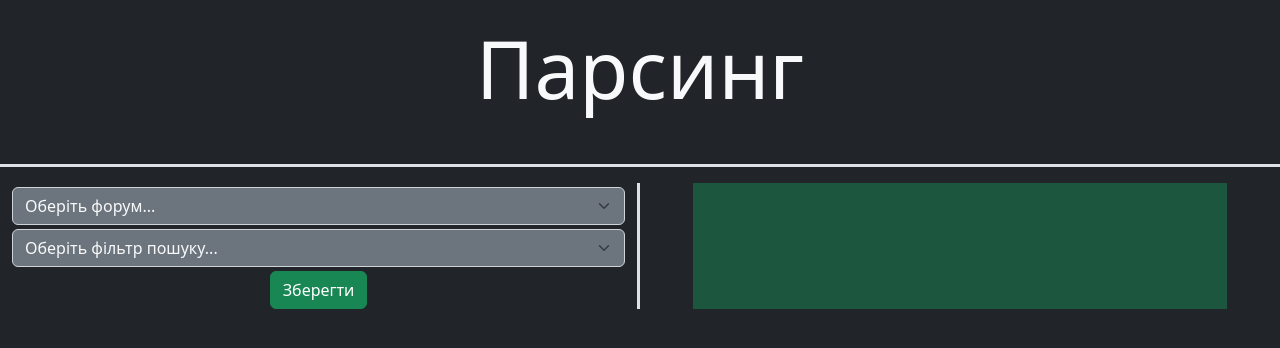
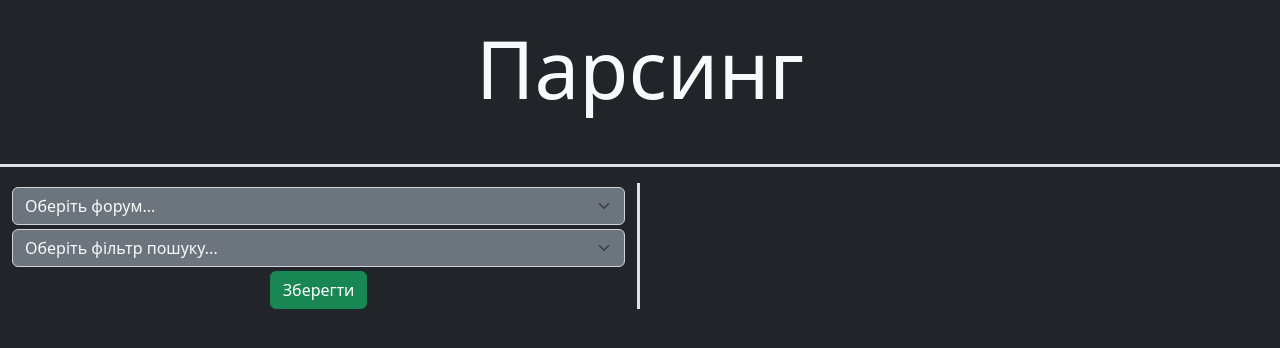
Before and after one commit to KinKinoV/Parser, a Django app: page /parsing/ in a window 1280 px wide. Shown: the part 58-406 px from the top of the page. Run offline with Django 4.2, Linux system fonts and the light colour scheme; data comes from the database, SQL or seed files in the repository; data that the repository does not hold is empty; parts of the project's set-up code (start-up, migrations or seed data) failed here and were passed over.

Commit message:
[v2.0_feature/parser.py_better_search] Moved polling for messages to stopButton.html

```diff
--- a/parser/templates/parser/parse_page.html
+++ b/parser/templates/parser/parse_page.html
@@ -9,13 +9,6 @@
 <div class="container-fluid border-top border-3 my-5" hx-headers='{"X-CSRFToken": "{{ csrf_token }}"}'>
     <div class="row py-3">
         {% include 'parser/partials/parsingForm.html' %}
-        <div class="col-5 bg-success mx-auto"
-            style="--bs-bg-opacity: .5"
-            hx-get="{% url 'getProgressText' %}"
-            hx-trigger="every 1.5s"
-            hx-swap="innerHTML">
-
-        </div>
     </div>
 </div>
 
```
